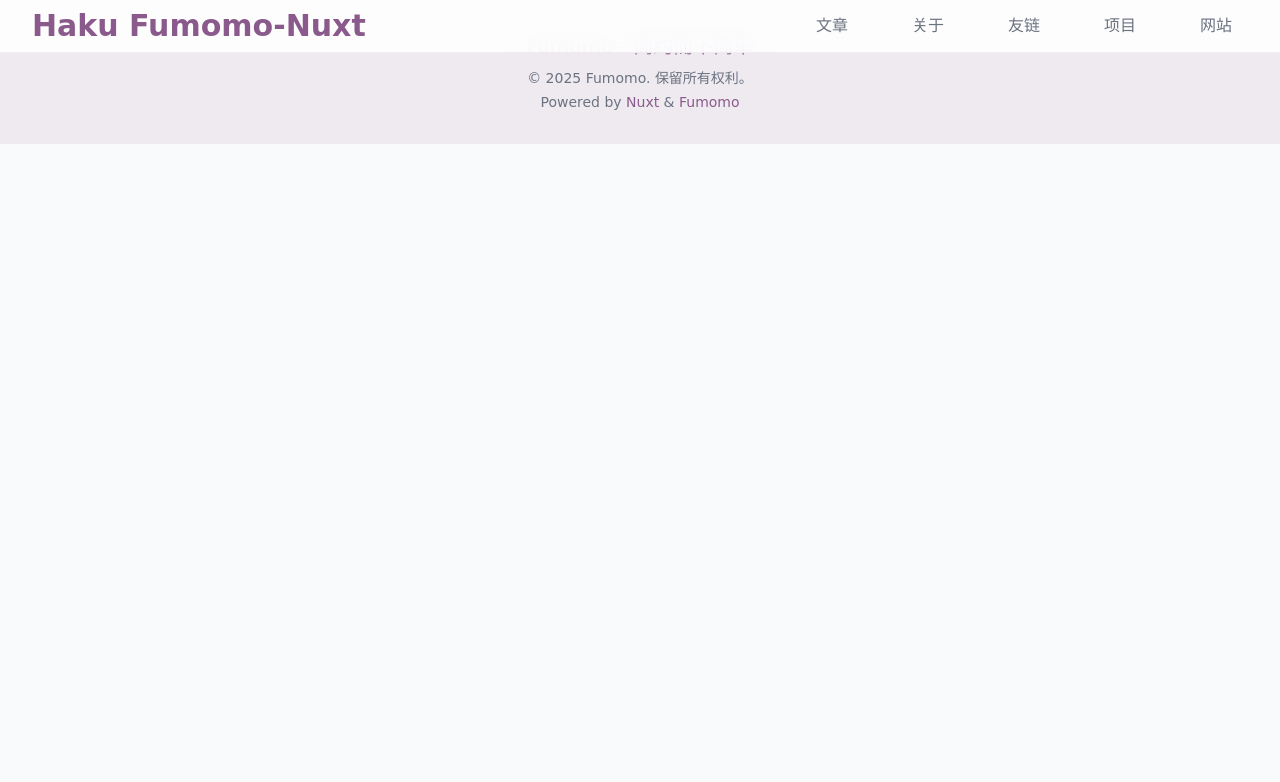
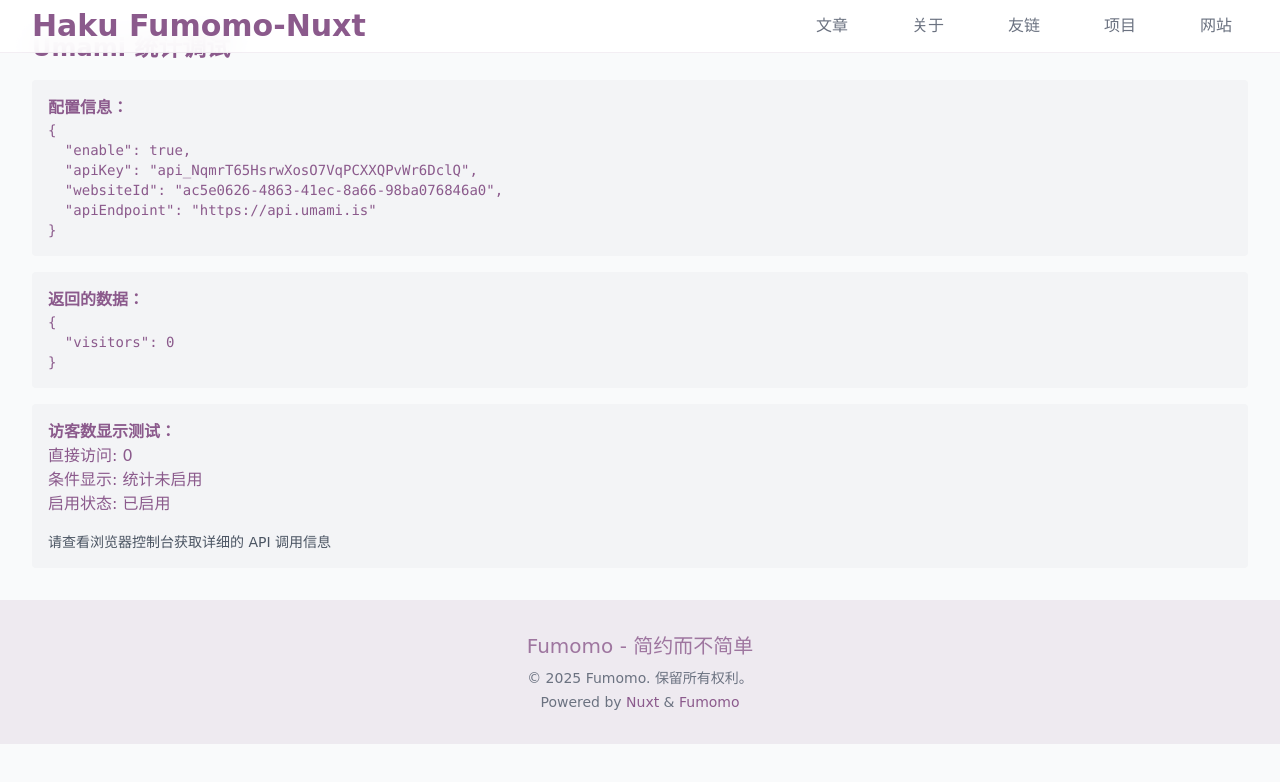
Before and after one commit to zhendexing-ovo/Fumomo-nuxt, a Nuxt app: page /debug-umami in a window 1280 px wide. Shown: the top 782 px of the page. Built offline with nearby package versions, Linux system fonts and the light colour scheme; a web font is replaced by a local one.

Commit message:
更新umami到V3

```diff
--- a/app/composables/useUmamiStats.ts
+++ b/app/composables/useUmamiStats.ts
@@ -8,6 +8,12 @@
 
   // 如果Umami未启用，直接返回0
   if (!umamiConfig.enable) {
+    return { visitors: 0 }
+  }
+
+  // 检查是否配置了API密钥和网站ID
+  if (!umamiConfig.apiKey || !umamiConfig.websiteId) {
+    console.warn('Umami API密钥或网站ID未配置')
     return { visitors: 0 }
   }
 
@@ -27,39 +33,32 @@
   }
 
   try {
-    // 首先请求分享API获取websiteId和token
-    const authUrl = `https://${umamiConfig.region}.umami.is/api/share/${umamiConfig.shareId}`
-    const authResponse = await fetch(authUrl)
+    // 使用 Umami Cloud V3 API
+    // 获取网站统计数据
+    const endAt = Date.now()
+    const startAt = new Date('2020-01-01').getTime() // 从2020年开始统计（或设置为您网站创建的时间）
 
-    if (!authResponse.ok) {
-      throw new Error(`认证请求失败: ${authResponse.status}`)
-    }
-
-    const authData = await authResponse.json()
-    const token = authData.token
-    const websiteId = authData.websiteId
-
-    // 使用token作为请求头，请求网站总体统计数据
-    // startAt=0 表示从1970年开始统计
-    // endAt=当前时间 表示统计到当前时间
-    const endAt = Date.now()
-    const statsUrl = `https://${umamiConfig.region}.umami.is/api/websites/${websiteId}/stats?startAt=0&endAt=${endAt}&unit=day&timezone=Asia/Shanghai&compare=false`
+    // Umami Cloud V3 正确的 API 端点
+    const statsUrl = `${umamiConfig.apiEndpoint}/v1/websites/${umamiConfig.websiteId}/stats?startAt=${startAt}&endAt=${endAt}`
 
     const statsResponse = await fetch(statsUrl, {
       headers: {
-        'x-umami-share-token': token
+        'x-umami-api-key': umamiConfig.apiKey
       }
     })
 
     if (!statsResponse.ok) {
-      throw new Error(`统计数据请求失败: ${statsResponse.status}`)
+      const errorText = await statsResponse.text()
+      console.error('API 响应错误:', errorText)
+      throw new Error(`统计数据请求失败: ${statsResponse.status} ${statsResponse.statusText}`)
     }
 
     const statsData = await statsResponse.json()
 
     // 获取总的访客量
+    // Umami V3 API 直接返回数字，不是对象
     const result = {
-      visitors: statsData?.visitors?.value || 0
+      visitors: statsData?.visitors || 0
     }
 
     // 保存到缓存
--- a/app/config/index.ts
+++ b/app/config/index.ts
@@ -33,7 +33,7 @@
 
     // ========================================
     // 文章设置 - 配置文章来源
-    // ！！！如果要订阅文章请在server/api/rss.get.ts中修改订阅链接！！！
+    // ！！！如果要设置文章RSS订阅地址（请前往.env文件中修改）
     // ========================================
     articles: {
         // 文章页面标题
@@ -160,8 +160,9 @@
     // ========================================
     umami: {
         enable: true, // 是否显示umami统计
-        shareId: "VAARDWeRY31dw6ug", // 填入共享URL最后面那一串  比如：https://eu.umami.is/api/share/2dKQ5T0WrUn6AYtr 你就填入2dKQ5T0WrUn6AYtr
-        region: "eu", // Umami有两个区域，按需选择即可  比如：https://eu.umami.is 你就填入eu
+        apiKey: "api_NqmrT65HsrwXosO7VqPCXXQPvWr6DclQ", // Umami Cloud V3 API 密钥，从 https://cloud.umami.is 获取
+        websiteId: "ac5e0626-4863-41ec-8a66-98ba076846a0", // 网站ID，从 Umami Cloud 获取
+        apiEndpoint: "https://api.umami.is", // Umami Cloud API 地址
     },
 };
 
--- /dev/null
+++ b/app/pages/debug-umami.vue
@@ -0,0 +1,71 @@
+<script setup lang="ts">
+import { siteConfig } from '../config'
+import { useUmamiStats } from '../composables/useUmamiStats'
+
+// 直接调用以查看返回值
+const stats = await useUmamiStats()
+
+console.log('=== Umami 调试信息 ===')
+console.log('配置:', siteConfig.umami)
+console.log('返回的数据:', stats)
+console.log('访客数:', stats.visitors)
+console.log('类型检查:', typeof stats, typeof stats.visitors)
+
+// 测试 API 调用
+const testApiCall = async () => {
+  try {
+    const endAt = Date.now()
+    const startAt = new Date('2020-01-01').getTime()
+    const url = `${siteConfig.umami.apiEndpoint}/v1/websites/${siteConfig.umami.websiteId}/stats?startAt=${startAt}&endAt=${endAt}`
+
+    console.log('测试 API URL:', url)
+
+    const response = await fetch(url, {
+      headers: {
+        'x-umami-api-key': siteConfig.umami.apiKey
+      }
+    })
+
+    console.log('响应状态:', response.status, response.statusText)
+
+    if (!response.ok) {
+      const errorText = await response.text()
+      console.error('API 错误响应:', errorText)
+    } else {
+      const data = await response.json()
+      console.log('API 成功响应:', data)
+    }
+  } catch (error) {
+    console.error('API 调用失败:', error)
+  }
+}
+
+// 在客户端执行测试
+if (process.client) {
+  testApiCall()
+}
+</script>
+
+<template>
+  <div class="p-8">
+    <h1 class="text-2xl font-bold mb-4">Umami 统计调试</h1>
+
+    <div class="bg-gray-100 p-4 rounded mb-4">
+      <h2 class="font-bold">配置信息：</h2>
+      <pre class="text-sm">{{ JSON.stringify(siteConfig.umami, null, 2) }}</pre>
+    </div>
+
+    <div class="bg-gray-100 p-4 rounded mb-4">
+      <h2 class="font-bold">返回的数据：</h2>
+      <pre class="text-sm">{{ JSON.stringify(stats, null, 2) }}</pre>
+    </div>
+
+    <div class="bg-gray-100 p-4 rounded">
+      <h2 class="font-bold">访客数显示测试：</h2>
+      <p>直接访问: {{ stats.visitors }}</p>
+      <p>条件显示: {{ stats?.visitors ? "已有" + stats.visitors + "人发现了我" : "统计未启用" }}</p>
+      <p>启用状态: {{ siteConfig.umami.enable ? '已启用' : '未启用' }}</p>
+      <p class="mt-4 text-sm text-gray-600">请查看浏览器控制台获取详细的 API 调用信息</p>
+    </div>
+  </div>
+</template>
```
Also changed, not shown: 1 other file (tests, documents, lock files or other folders).
